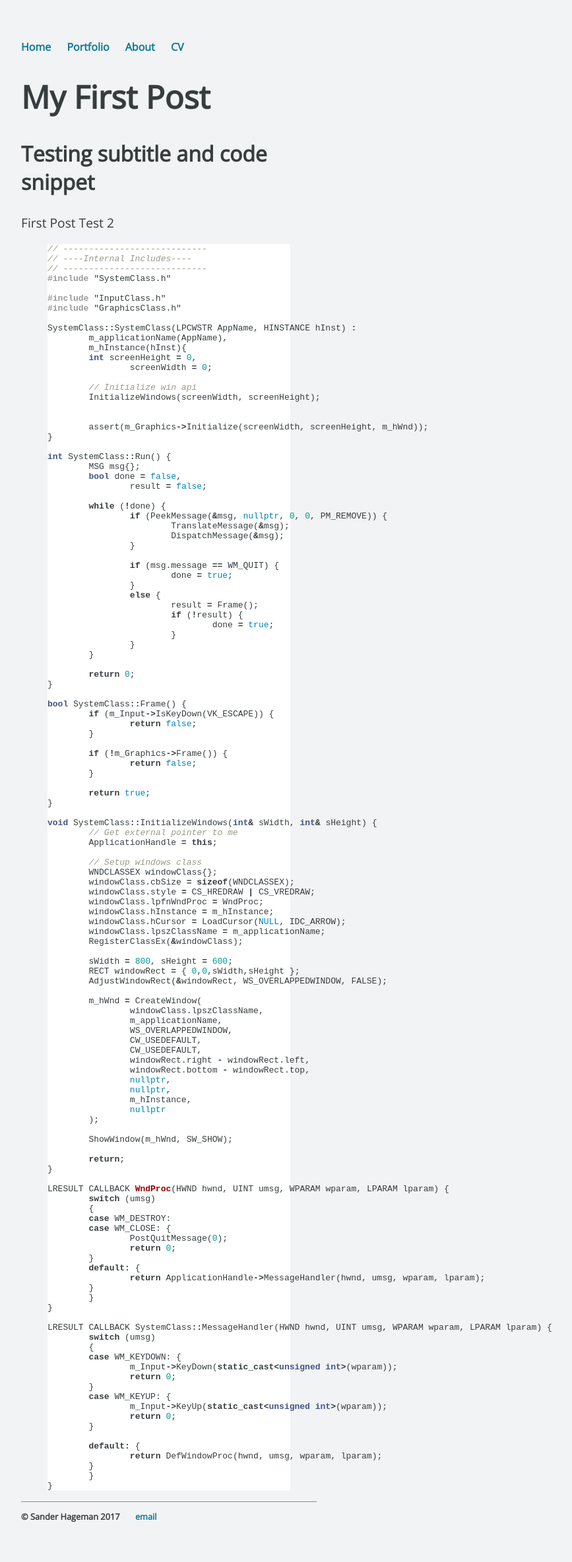
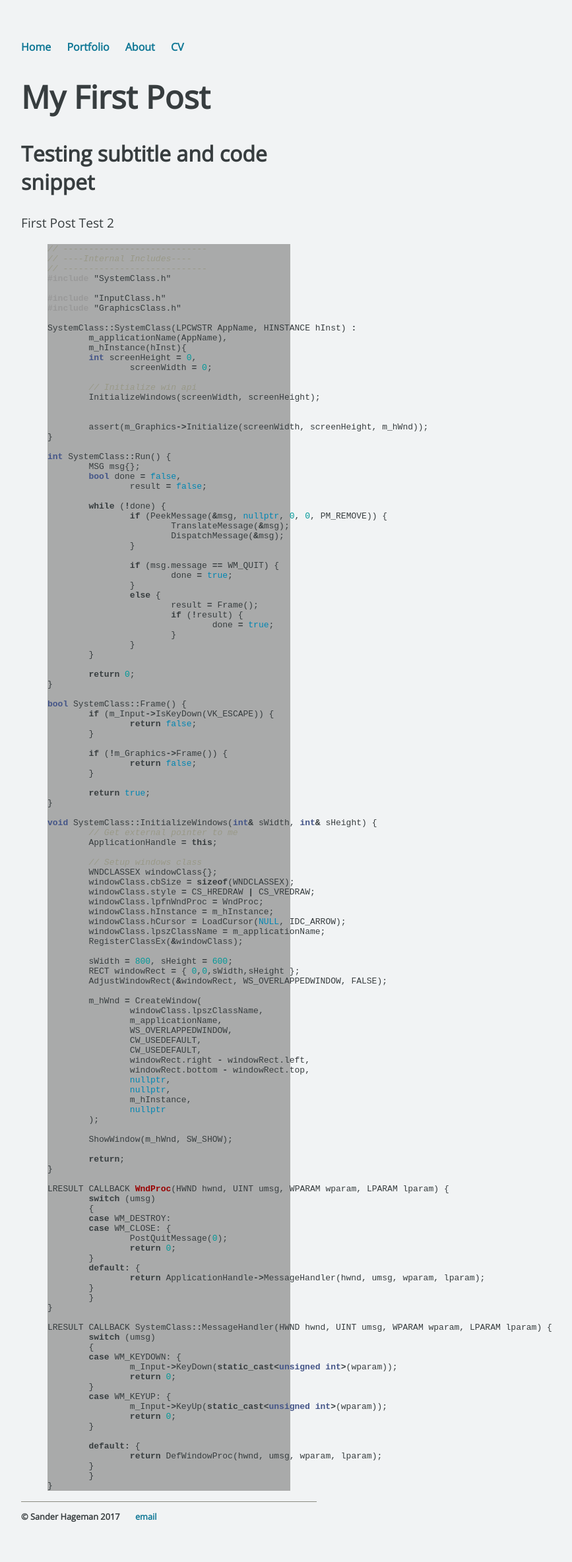
Before and after one commit to SanderHageman/sanderhageman.github.io, a Jekyll site: the page built from _posts/2017-10-12-my-first-post.md, in a window 1280 px wide. Shown: the whole page at 66% size, without its empty margins (384-1251 px from the left). Built offline with Jekyll 4.4.1, drawn with Linux system fonts in a browser that asks for light colours.

Commit message:
Update syntax.css

```diff
--- a/css/syntax.css
+++ b/css/syntax.css
@@ -1,4 +1,4 @@
-.highlight  { background: #ffffff; }
+.highlight  { background: #a9aaaa; }
 .highlight .c { color: #999988; font-style: italic } /* Comment */
 .highlight .err { color: #a61717; background-color: #e3d2d2 } /* Error */
 .highlight .k { font-weight: bold } /* Keyword */
```
